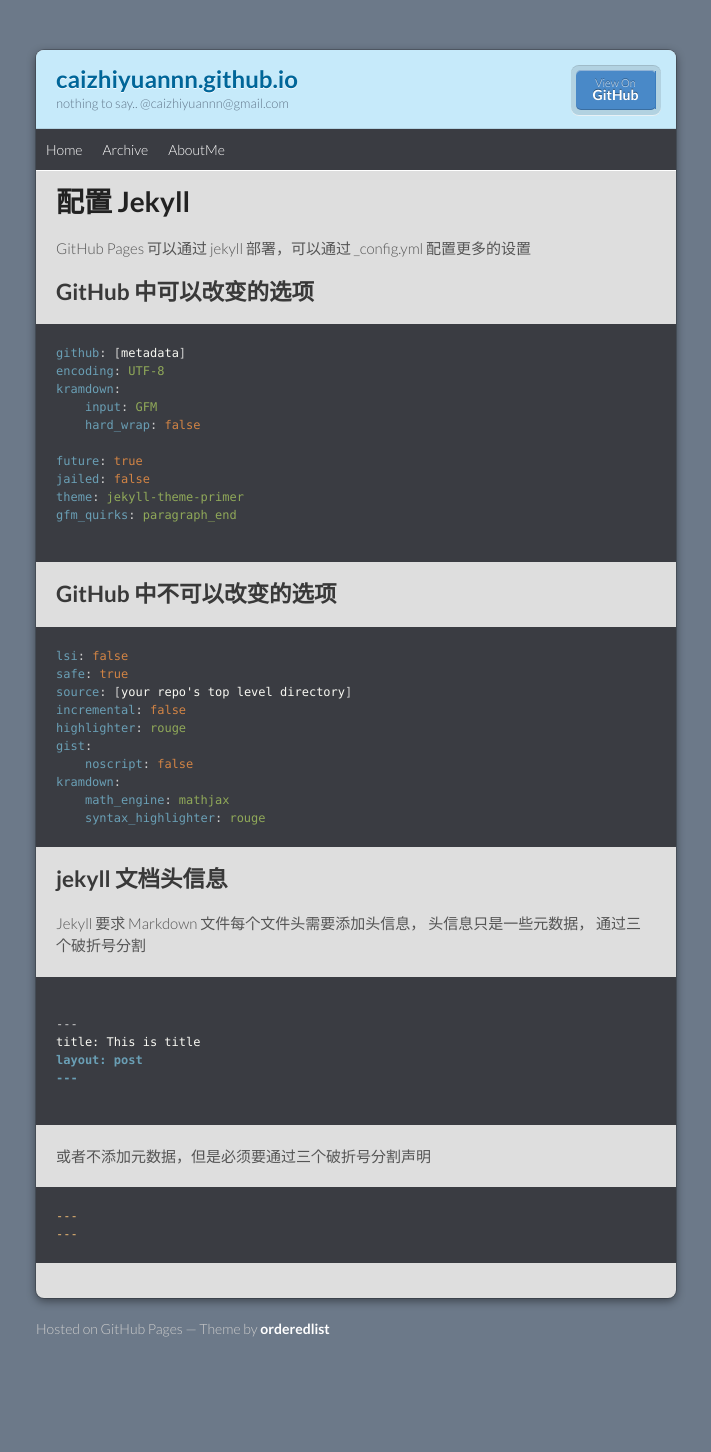
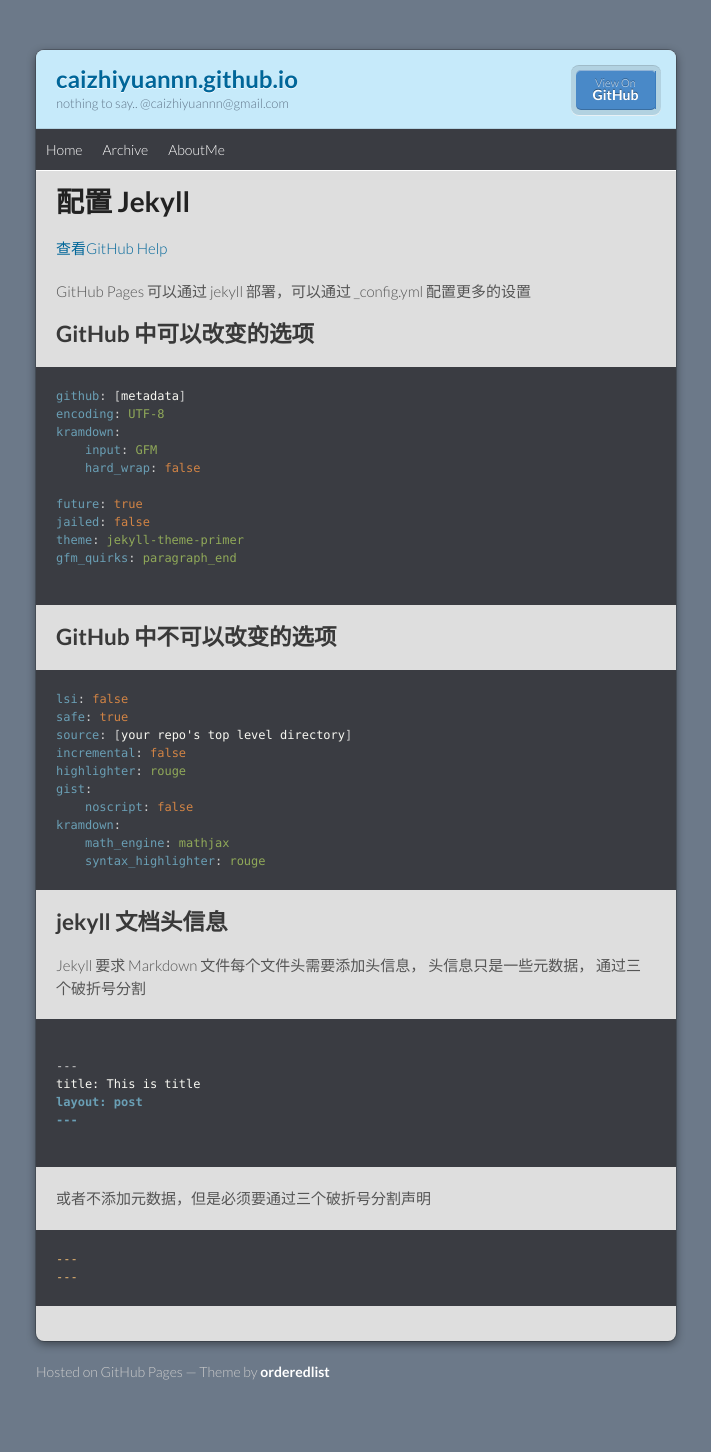
Before and after one commit to caizhiyuannn/caizhiyuannn.github.io, a Jekyll site: the page built from _posts/2018-10-07-jekyll-github-config.md, in a window 1280 px wide. Shown: the whole page, without its empty margins (284-995 px from the left). Built offline with Jekyll 4.4.1, drawn with Linux system fonts in a browser that asks for light colours; before the commit the page ends 1409 px from its top, so only the background shows below that.

Commit message:
添加GitHub帮助链接

```diff
--- a/_posts/2018-10-07-jekyll-github-config.md
+++ b/_posts/2018-10-07-jekyll-github-config.md
@@ -5,6 +5,8 @@
 ---
 
 # 配置 Jekyll
+
+[查看GitHub Help](https://help.github.com/articles/configuring-jekyll/)
 
 GitHub Pages 可以通过 jekyll 部署，可以通过 _config.yml 配置更多的设置
 
```
Also changed, not shown: _posts/2018-10-07-jekyll-github-plugin.md (+2 -0 lines).
